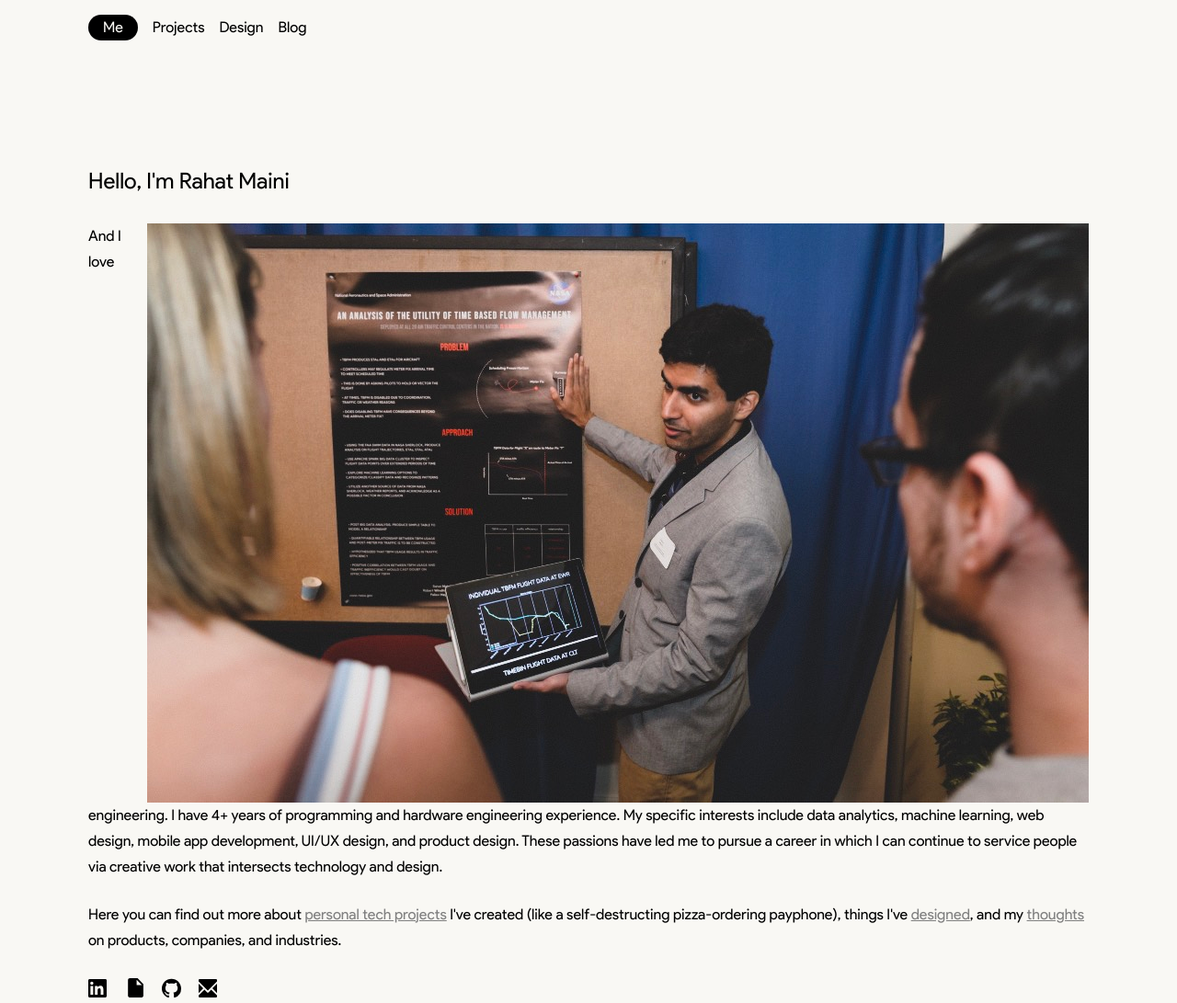
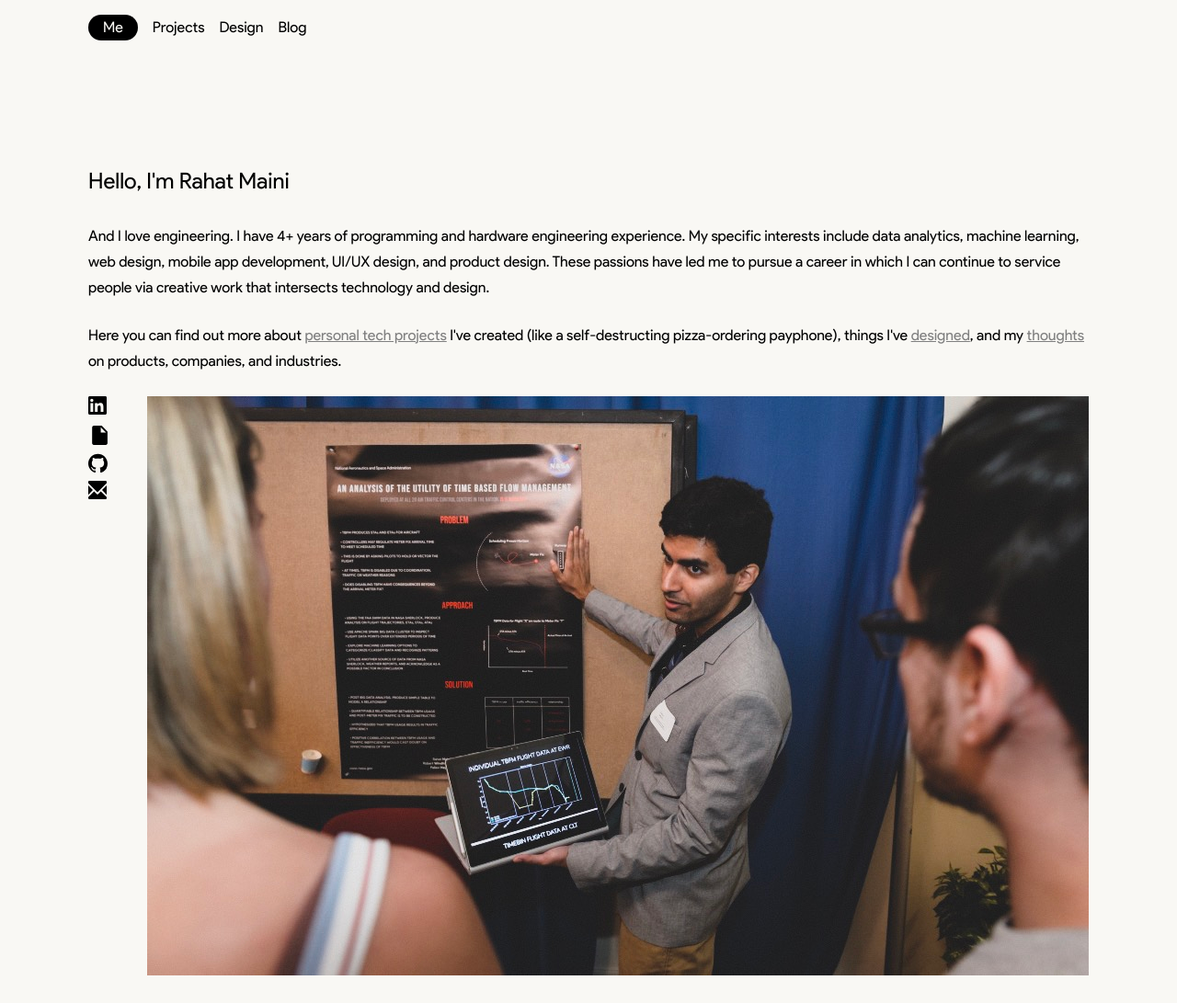
Before and after one commit to rahatmaini/rahatmaini.github.io, a plain HTML site: page index.html in a window 1280 px wide. Shown: the whole page at 92% size. After the commit the page ends 1061 px from the top, so only its background shows below. Drawn offline with Linux system fonts and the light colour scheme.

Commit message:
Update index.html

```diff
--- a/index.html
+++ b/index.html
@@ -58,10 +58,10 @@
   <div class="grid">
 
     <h2>Hello, I'm Rahat Maini</h2>
-
+    <div>
 
     <p>
-      <img src="images/233B013E-1C3B-4793-A2C5-D24ABB76A1DE.jpeg" style="float:right">
+
 And I love engineering. I have 4+ years of programming and hardware engineering experience. My specific interests include data analytics, machine learning, web design, mobile app development, UI/UX design, and product design. These passions have led me to pursue a career in which I can continue to service people via creative work that intersects technology and design.
 </p>
 
@@ -69,7 +69,7 @@ And I love engineering. I have 4+ years of programming and hardware engineering
     Here you can find out more about <a href="tech.html">personal tech projects</a> I've created (like a self-destructing pizza-ordering payphone), things I've <a href="graphic.html">designed</a>, and my <a href="blog.html">thoughts</a>
     on products, companies, and industries.
     </p>
-
+    </div><img src="images/233B013E-1C3B-4793-A2C5-D24ABB76A1DE.jpeg" style="float:right">
     <p>
         <a href="https://www.linkedin.com/in/rahatm" target="_blank" rel="noopener" class="icon" title="LinkedIn"><svg width="20" height="20" viewBox="0 0 20 20"><path d="M18.537 0H1.477C.663 0 0 .646 0 1.442v17.133c0 .799.662 1.445 1.478 1.445h17.06c.816 0 1.482-.648 1.482-1.445V1.442C20.019.646 19.354 0 18.537 0zM5.35 17.061H2.38V7.506h2.971v9.555H5.35zM3.865 6.2a1.72 1.72 0 1 1-.001-3.441A1.72 1.72 0 0 1 3.865 6.2zM16.47 17.061h-2.965v-4.646c0-1.11-.022-2.534-1.544-2.534-1.545 0-1.78 1.207-1.78 2.454v4.726H7.213V7.506h2.848v1.305h.04c.398-.752 1.367-1.543 2.81-1.543 3.004 0 3.56 1.978 3.56 4.552v5.241h-.001z" style="fill:var(--color-ui,000)" fill-rule="evenodd"></path></svg></a>
         <!--<a href="https://twitter.com/rahatmaini" target="_blank" rel="noopener" class="icon" title="Twitter"><svg width="24" height="20" viewBox="0 0 24 20"><path d="M22.053 3.122A5.006 5.006 0 0 0 24.308.364c-.992.573-2.094.987-3.255 1.211A5.212 5.212 0 0 0 17.305 0c-2.835 0-5.129 2.232-5.129 4.986 0 .388.045.77.13 1.134A14.71 14.71 0 0 1 1.737.913a4.884 4.884 0 0 0-.693 2.507c0 1.727.91 3.252 2.286 4.146a5.207 5.207 0 0 1-2.324-.623l-.001.064c0 2.413 1.767 4.427 4.114 4.888-.43.112-.884.172-1.352.172-.33 0-.653-.033-.965-.092.653 1.983 2.548 3.421 4.792 3.462a10.484 10.484 0 0 1-6.37 2.131c-.414 0-.822-.025-1.223-.07a14.8 14.8 0 0 0 7.86 2.239c9.435 0 14.594-7.59 14.594-14.176 0-.219-.004-.435-.013-.647A10.154 10.154 0 0 0 25 2.338c-.92.396-1.908.665-2.947.784z" style="fill:var(--color-ui,000)" fill-rule="evenodd"></path></svg></a>
```
